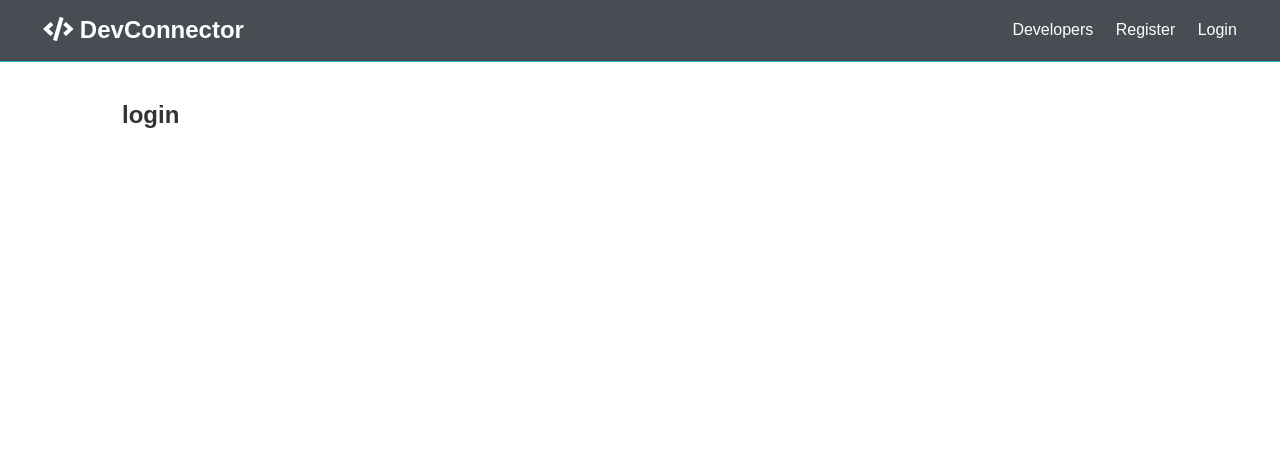
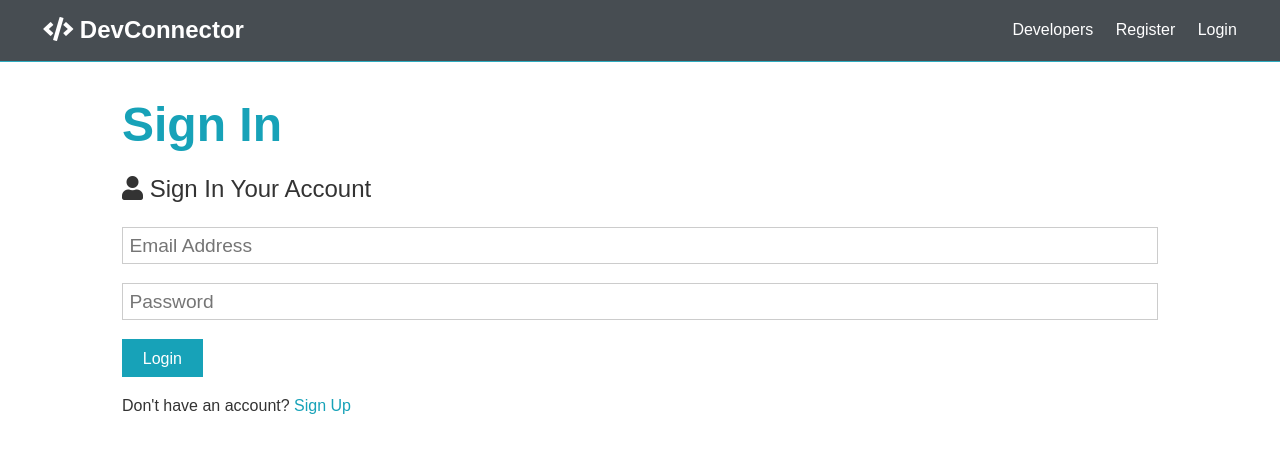
Before and after one commit to bemaldvanitha/devblogger-frontend, a React (Create React App) app: page /login in a window 1280 px wide. Shown: the top 452 px of the page. Built offline with nearby package versions, Linux system fonts and the light colour scheme.

Commit message:
sign in created

```diff
--- a/src/components/layout/auth/Login.js
+++ b/src/components/layout/auth/Login.js
@@ -1,10 +1,49 @@
-import React from "react";
+import React, { useState } from "react";
+import {Link} from "react-router-dom";
 
 const Login = () => {
+    const [formData, setFormData] = useState({
+        email: '',
+        password: '',
+    });
+
+    const { password, email } = formData;
+
+    const onChange = (e) => {
+        setFormData({ ...formData, [e.target.name]: e.target.value });
+    }
+
+    const onSubmit = async (e) => {
+        e.preventDefault();
+
+        console.log(formData)
+    }
+
     return(
-        <div>
-            <h1>login</h1>
-        </div>
+        <>
+            <h1 className="large text-primary">Sign In</h1>
+            <p className="lead"><i className="fas fa-user"></i> Sign In Your Account</p>
+            <form className="form" onSubmit={e => onSubmit(e)}>
+                <div className="form-group">
+                    <input type="email" value={email} onChange={e => onChange(e)}
+                           placeholder="Email Address" name="email"/>
+                </div>
+                <div className="form-group">
+                    <input
+                        type="password"
+                        placeholder="Password"
+                        name="password"
+                        minLength="6"
+                        value={password}
+                        onChange={e => onChange(e)}
+                    />
+                </div>
+                <input type="submit" className="btn btn-primary" value="Login"/>
+            </form>
+            <p className="my-1">
+                Don't have an account? <Link to="/register">Sign Up</Link>
+            </p>
+        </>
     )
 }
 
--- a/src/components/layout/auth/Register.js
+++ b/src/components/layout/auth/Register.js
@@ -1,4 +1,5 @@
 import React, { useState } from "react";
+import {Link} from "react-router-dom";
 
 const Register = () => {
     const [formData, setFormData] = useState({
@@ -14,7 +15,7 @@
         setFormData({ ...formData, [e.target.name]: e.target.value });
     }
 
-    const onSubmit = (e) => {
+    const onSubmit = async (e) => {
         e.preventDefault();
 
         if(password !== password2){
@@ -65,7 +66,7 @@
                 <input type="submit" className="btn btn-primary" value="Register"/>
             </form>
             <p className="my-1">
-                Already have an account? <a href="login.html">Sign In</a>
+                Already have an account? <Link to="/login">Sign In</Link>
             </p>
         </>
     )
```
